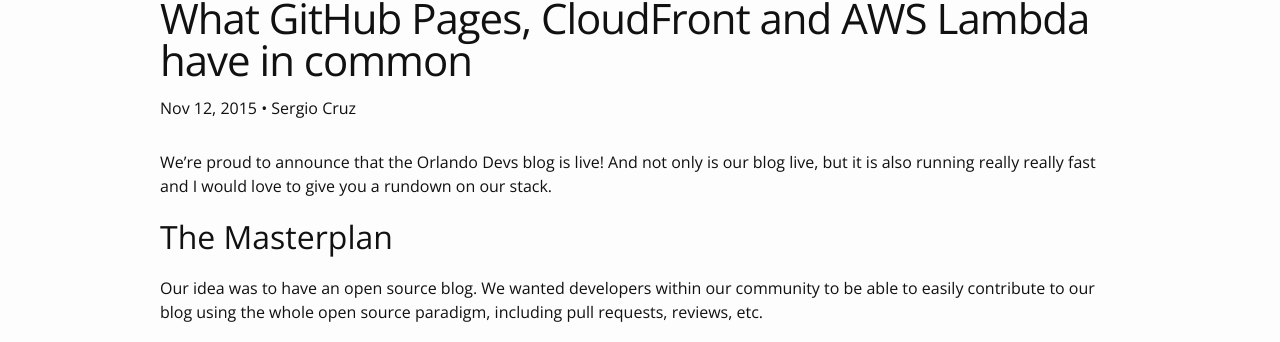
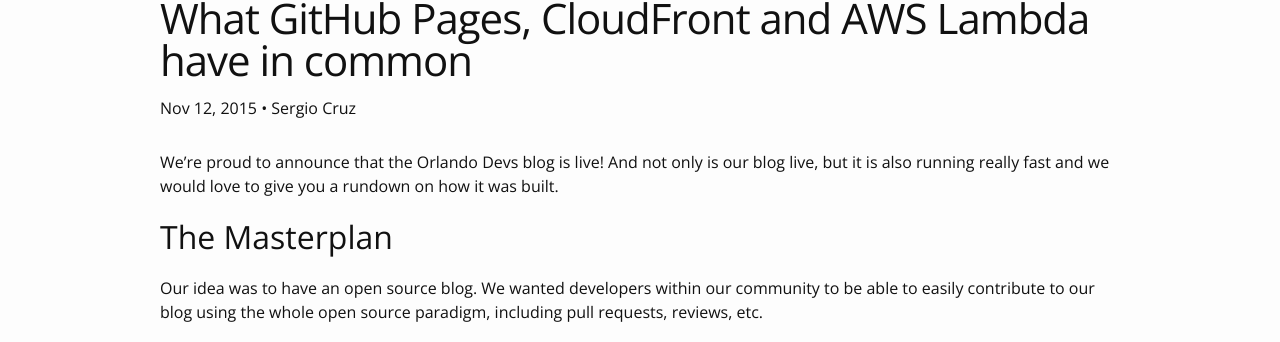
Before and after one commit to OrlandoDevs/orlandodevs.github.io, a Jekyll site: the page built from _posts/2015-11-19-github-pages-cloudfront-aws-lambda.md, in a window 1280 px wide. Shown: the part 199-541 px from the top of the page. Built offline with Jekyll 4.4.1, drawn with Linux system fonts in a browser that asks for light colours.

Commit message:
First article revision

```diff
--- a/_posts/2015-11-19-github-pages-cloudfront-aws-lambda.md
+++ b/_posts/2015-11-19-github-pages-cloudfront-aws-lambda.md
@@ -9,7 +9,7 @@
   - aws lambda
   - jekyll
 ---
-We're proud to announce that the Orlando Devs blog is live! And not only is our blog live, but it is also running really really fast and I would love to give you a rundown on our stack.
+We're proud to announce that the Orlando Devs blog is live! And not only is our blog live, but it is also running really fast and we would love to give you a rundown on how it was built.
 
 ## The Masterplan
 
```
